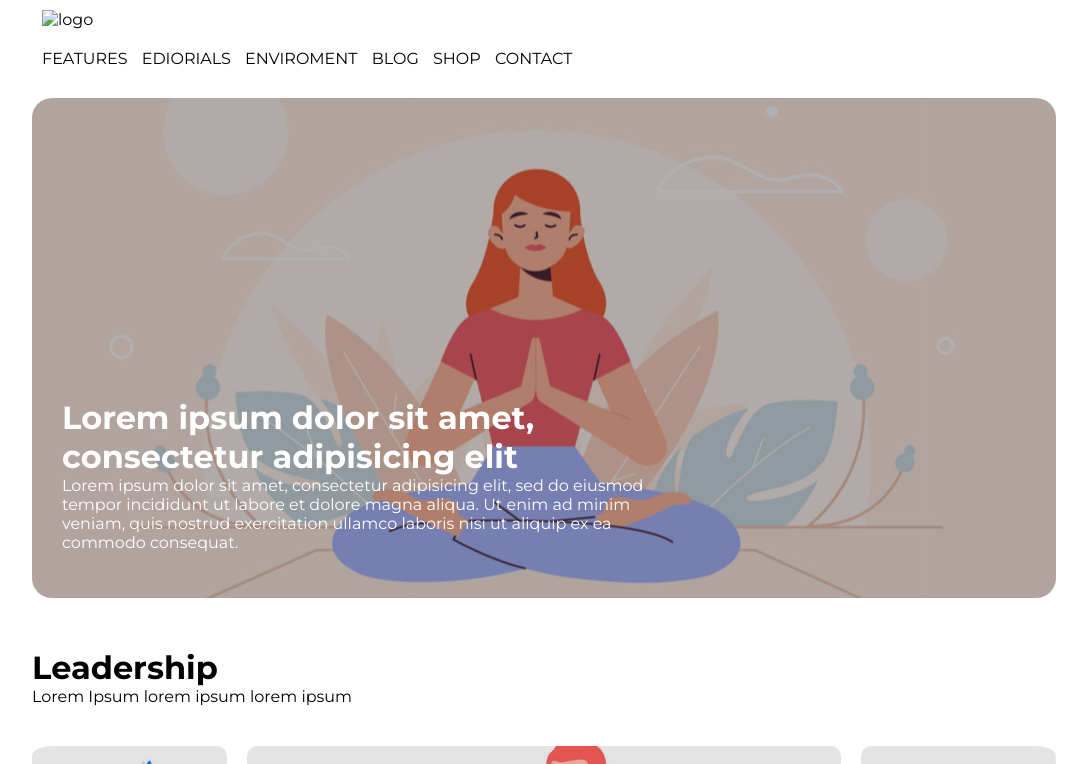
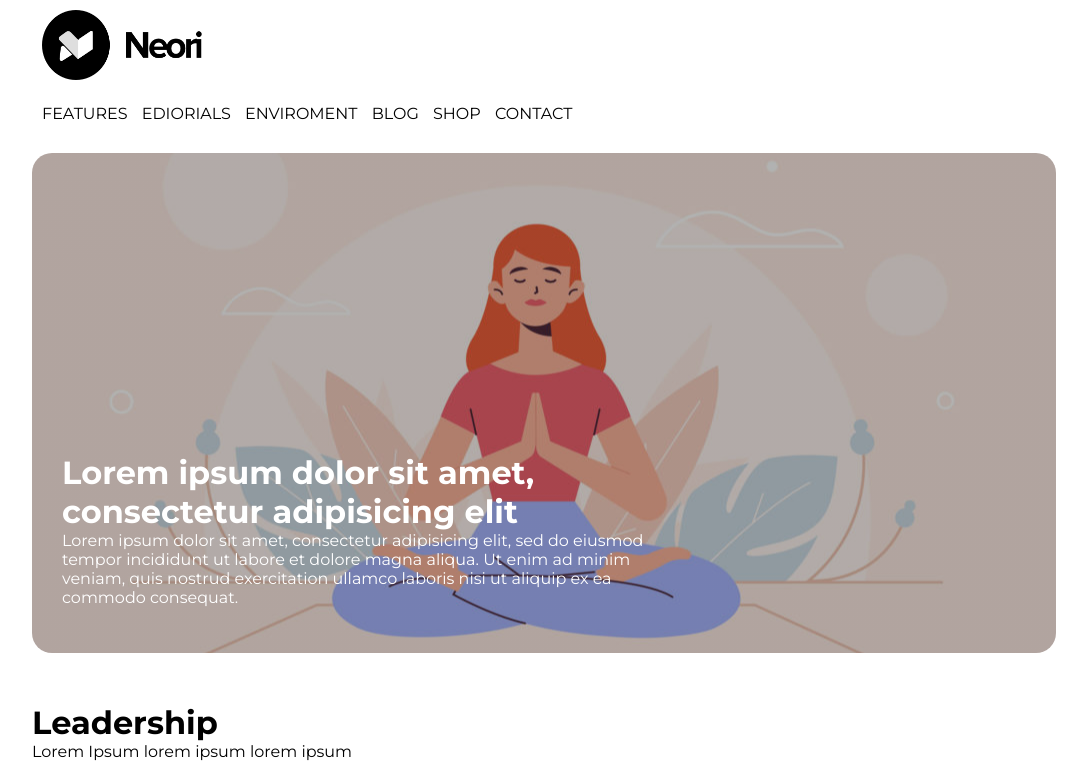
Before and after one commit to leonard0-b/htmlcss-wp, a plain HTML site: page index.html in a window 1280 px wide. Shown: the top 764 px of the page, without its empty margins (96-1183 px from the left). Drawn offline with Linux system fonts and the light colour scheme.

Commit message:
Esercizio Terminato

```diff
--- a/index.html
+++ b/index.html
@@ -12,7 +12,7 @@
     <header>
       <div class="row">
         <div class="col logotop w100">
-          <img src="../img/logo.png" alt="logo" width="160" height="70">
+          <img src="./assets/img/logo.png" alt="logo" width="160" height="70">
           <div class="nav">
               <p class="menu">FEATURES</p>
               <p class="menu">EDIORIALS</p>
```
